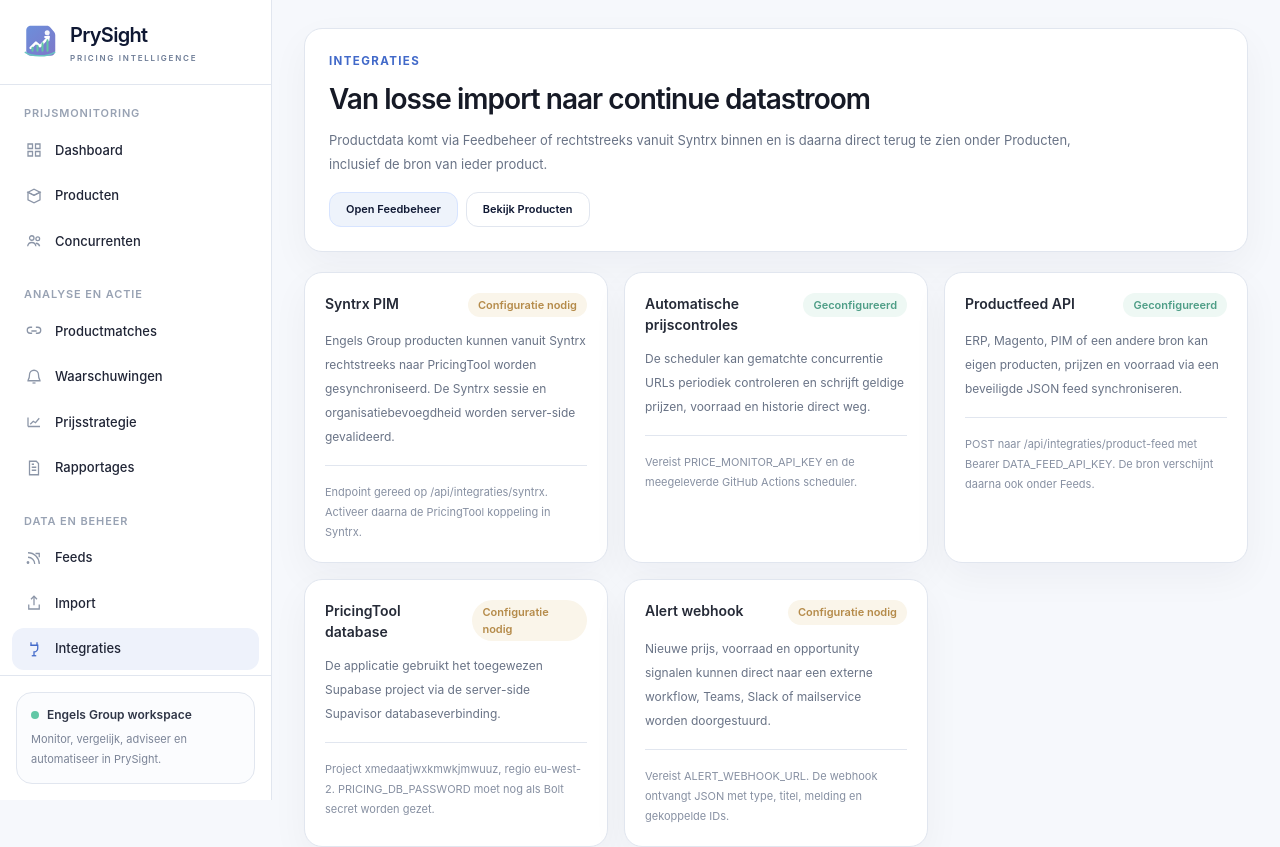
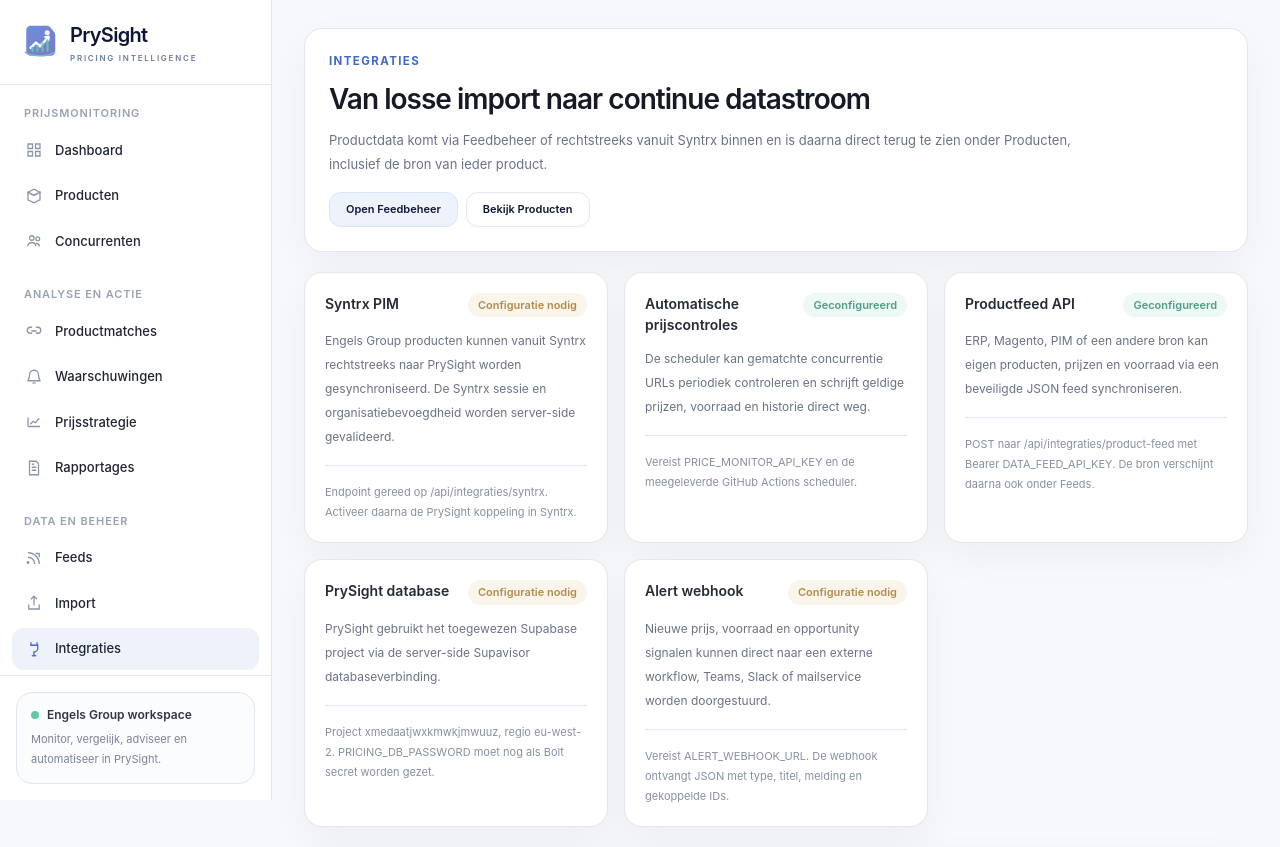
Before and after one commit to Petturick/PricingTool, a Next.js app: page /integraties in a window 1280 px wide. Shown: the top 847 px of the page. Built offline with nearby package versions, Linux system fonts and the light colour scheme; no server answers; the database is empty.

Commit message:
Use PrySight branding in integrations

```diff
--- a/src/app/integraties/page.tsx
+++ b/src/app/integraties/page.tsx
@@ -23,16 +23,16 @@ export default async function IntegrationsPage() {
   const syntrx = syntrxResult.data
 
   const cards = [
-    { title: 'Syntrx PIM', description: 'Engels Group producten kunnen vanuit Syntrx rechtstreeks naar PricingTool worden gesynchroniseerd. De Syntrx sessie en organisatiebevoegdheid worden server-side gevalideerd.', ready: Boolean(syntrx), detail: syntrx ? `Laatste synchronisatie ${formatDate(syntrx.lastRunAt)}, ${syntrx.lastItemCount} regels, status ${syntrx.lastRunStatus}.` : 'Endpoint gereed op /api/integraties/syntrx. Activeer daarna de PricingTool koppeling in Syntrx.' },
+    { title: 'Syntrx PIM', description: 'Engels Group producten kunnen vanuit Syntrx rechtstreeks naar PrySight worden gesynchroniseerd. De Syntrx sessie en organisatiebevoegdheid worden server-side gevalideerd.', ready: Boolean(syntrx), detail: syntrx ? `Laatste synchronisatie ${formatDate(syntrx.lastRunAt)}, ${syntrx.lastItemCount} regels, status ${syntrx.lastRunStatus}.` : 'Endpoint gereed op /api/integraties/syntrx. Activeer daarna de PrySight koppeling in Syntrx.' },
     { title: 'Automatische prijscontroles', description: 'De scheduler kan gematchte concurrentie URLs periodiek controleren en schrijft geldige prijzen, voorraad en historie direct weg.', ready: monitorReady, detail: 'Vereist PRICE_MONITOR_API_KEY en de meegeleverde GitHub Actions scheduler.' },
     { title: 'Productfeed API', description: 'ERP, Magento, PIM of een andere bron kan eigen producten, prijzen en voorraad via een beveiligde JSON feed synchroniseren.', ready: feedReady, detail: 'POST naar /api/integraties/product-feed met Bearer DATA_FEED_API_KEY. De bron verschijnt daarna ook onder Feeds.' },
-    { title: 'PricingTool database', description: 'De applicatie gebruikt het toegewezen Supabase project via de server-side Supavisor databaseverbinding.', ready: databaseReady && syntrxResult.available, detail: `Project xmedaatjwxkmwkjmwuuz, regio eu-west-2. ${databaseReady ? 'Runtime variabelen gevonden.' : 'PRICING_DB_PASSWORD moet nog als Bolt secret worden gezet.'}` },
+    { title: 'PrySight database', description: 'PrySight gebruikt het toegewezen Supabase project via de server-side Supavisor databaseverbinding.', ready: databaseReady && syntrxResult.available, detail: `Project xmedaatjwxkmwkjmwuuz, regio eu-west-2. ${databaseReady ? 'Runtime variabelen gevonden.' : 'PRICING_DB_PASSWORD moet nog als Bolt secret worden gezet.'}` },
     { title: 'Alert webhook', description: 'Nieuwe prijs, voorraad en opportunity signalen kunnen direct naar een externe workflow, Teams, Slack of mailservice worden doorgestuurd.', ready: webhookReady, detail: 'Vereist ALERT_WEBHOOK_URL. De webhook ontvangt JSON met type, titel, melding en gekoppelde IDs.' },
   ]
 
   return (
     <div className="space-y-5">
-      <section className="surface-card p-5 sm:p-6"><p className="eyebrow">Integraties</p><h1 className="mt-2 text-[28px] font-semibold tracking-[-0.035em] text-[#161a26]">Van losse import naar continue datastroom</h1><p className="mt-2 max-w-3xl text-[13px] leading-6 text-[#697386]">Productdata komt via Feedbeheer of rechtstreeks vanuit Syntrx binnen en is daarna direct terug te zien onder Producten, inclusief de bron van ieder product.</p><div className="mt-4 flex flex-wrap gap-2"><Link href="/feeds" className="rounded-xl border border-[#d7e4ff] bg-[var(--blue-soft)] px-4 py-2 text-[11px] font-semibold text-[var(--blue)]">Open Feedbeheer</Link><Link href="/producten" className="rounded-xl border border-[var(--border)] px-4 py-2 text-[11px] font-semibold text-[#697386]">Bekijk Producten</Link></div></section>
+      <section className="surface-card p-5 sm:p-6"><p className="eyebrow">Integraties</p><h1 className="mt-2 text-[28px] font-semibold tracking-[-0.035em] text-[#161a26]">Van losse import naar continue datastroom</h1><p className="mt-2 max-w-3xl text-[13px] leading-6 text-[#697386]">Productdata komt via Feedbeheer of rechtstreeks vanuit Syntrx binnen en is daarna direct terug te zien onder Producten, inclusief de bron van ieder product.</p><div className="mt-4 flex flex-wrap gap-2"><Link href="/feeds" className="rounded-xl border border-[#d7e4ff] bg-[var(--brand-blue-soft)] px-4 py-2 text-[11px] font-semibold text-[var(--brand-blue)]">Open Feedbeheer</Link><Link href="/producten" className="rounded-xl border border-[var(--border)] px-4 py-2 text-[11px] font-semibold text-[#697386]">Bekijk Producten</Link></div></section>
       <section className="grid gap-4 xl:grid-cols-3">{cards.map((card) => <div key={card.title} className="surface-card p-5"><div className="flex items-start justify-between gap-3"><h2 className="text-[14px] font-semibold text-[#252a37]">{card.title}</h2><Status ready={card.ready} /></div><p className="mt-3 text-[12px] leading-6 text-[#697386]">{card.description}</p><p className="mt-4 border-t border-[var(--border)] pt-4 text-[11px] leading-5 text-[#8790a2]">{card.detail}</p></div>)}</section>
       <section className="surface-card p-5"><h2 className="text-[14px] font-semibold text-[#252a37]">Volgende writeback laag</h2><p className="mt-2 max-w-4xl text-[12px] leading-6 text-[#697386]">Automatische prijswijziging naar Magento of ERP blijft bewust afgeschermd totdat kostprijs, minimale marge, maximumprijs, bevoegdheden en goedkeuringsregels als harde guardrails beschikbaar zijn.</p></section>
     </div>
```
